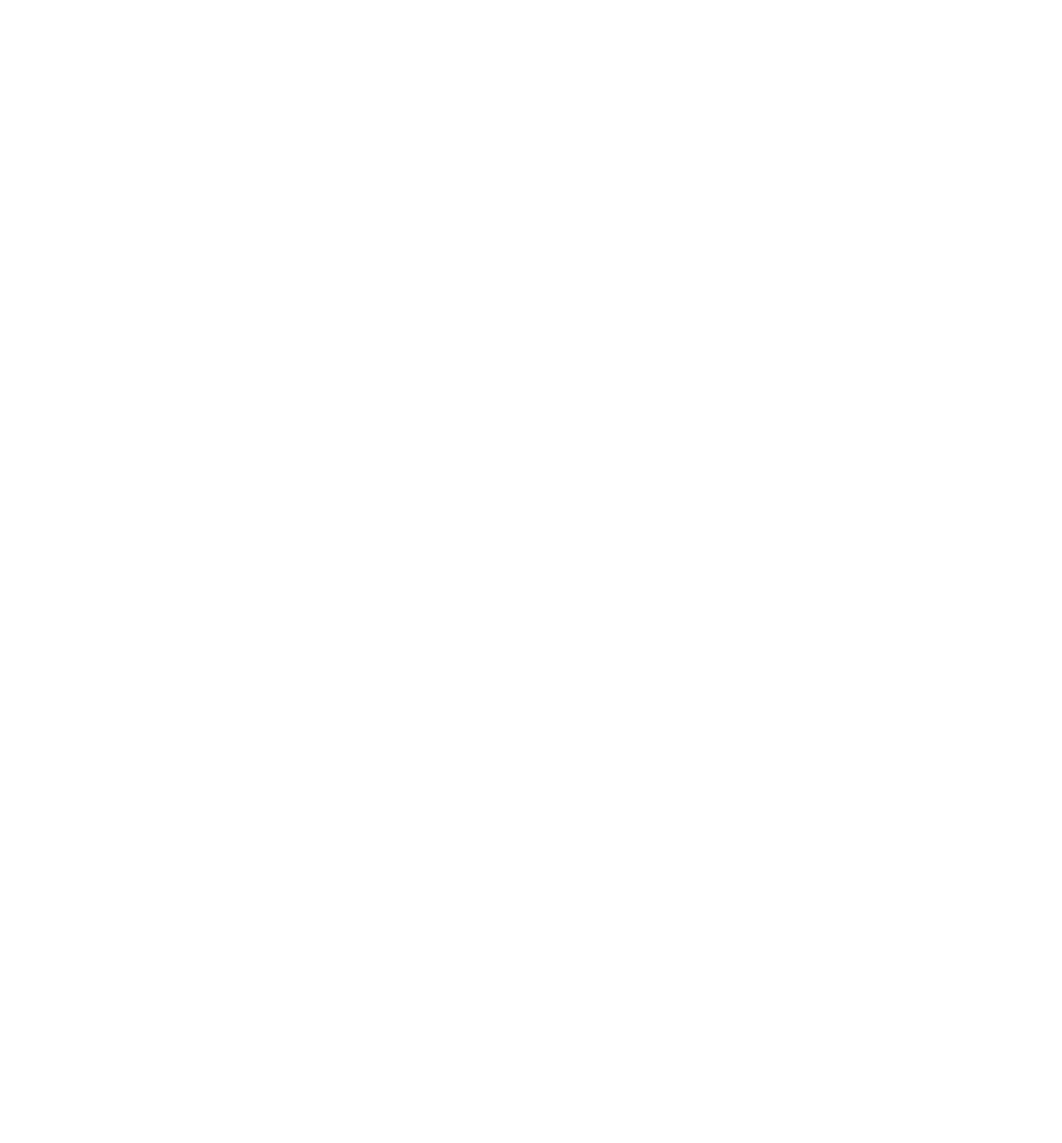
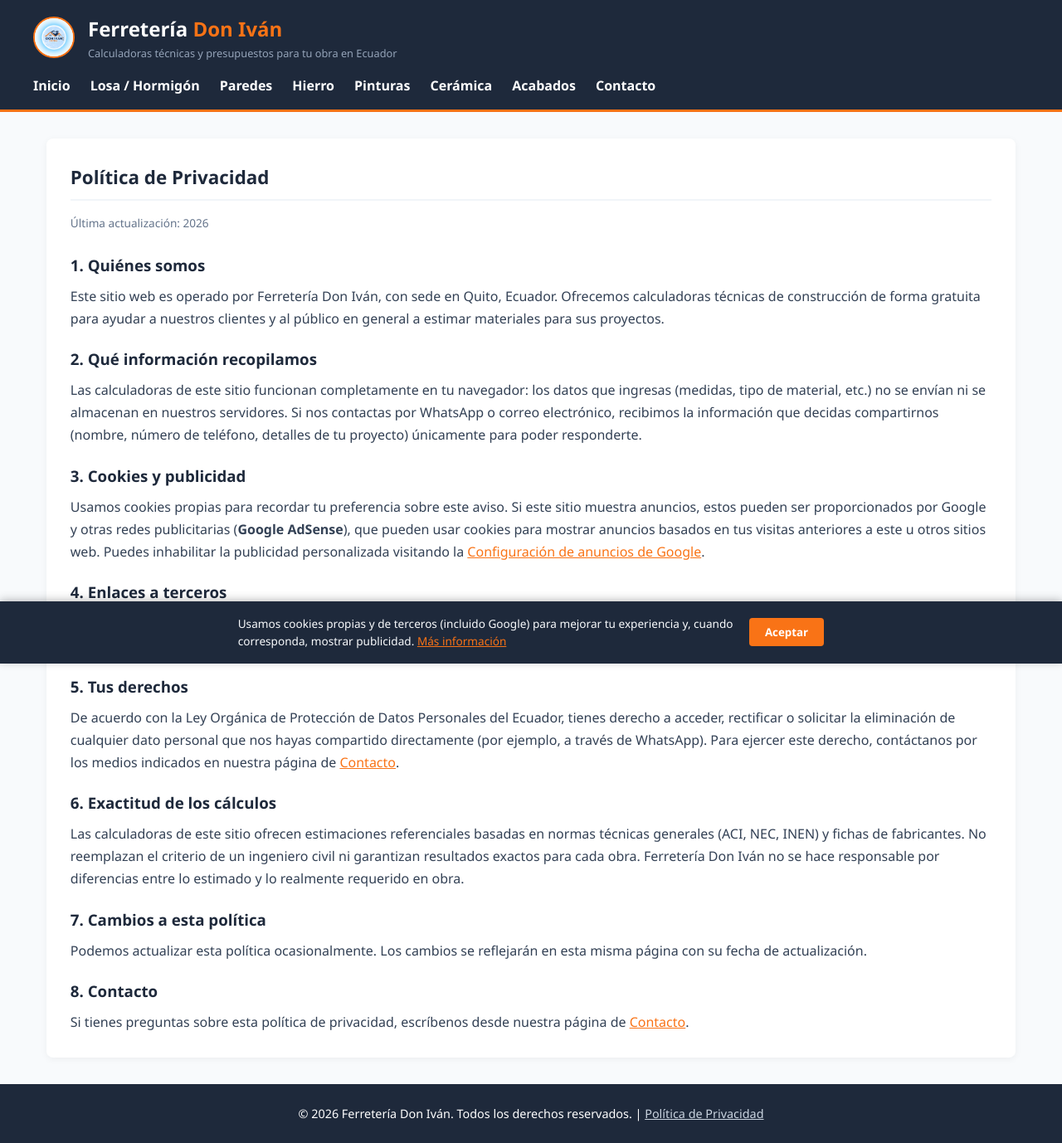
Before and after one commit to jeanfrancoisdiazveliz-jpg/calculadoras-ferreteria, a plain HTML site: page privacidad.html in a window 1280 px wide. Shown: the whole page at 83% size. Before the commit the page ends 800 px from the top, so only its background shows below. Drawn offline with Linux system fonts and the light colour scheme.

Commit message:
paginas actualizadas

```diff
--- a/acabados.html
+++ b/acabados.html
@@ -6,6 +6,10 @@
     <title>
       Calculadora de Acabados de Lujo y Tejas PVC | Ferretería Don Iván
     </title>
+    <meta
+      name="description"
+      content="Calcula gratis tejas españolas de PVC, correas G, pernos y canales pluviales, o paneles WPC y PVC marmolizado, con simulación visual del techo."
+    />
     <link rel="stylesheet" href="styles.css" />
   </head>
   <body>
@@ -255,6 +259,19 @@
             </p>
           </div>
 
+          <p
+            style="
+              font-size: 0.78rem;
+              color: #94a3b8;
+              margin-top: 1rem;
+              text-align: center;
+            "
+          >
+            * Cálculo referencial. La separación de correas y cantidad de
+            pernos puede variar según el fabricante y la carga de viento de
+            tu zona; consulta siempre la ficha técnica del producto elegido.
+          </p>
+
           <!-- CONTENEDOR DEL SIMULADOR TÉCNICO VISUAL -->
           <div
             id="simulador-container"
@@ -351,18 +368,18 @@
             >
               <li style="margin-bottom: 0.5rem">
                 <strong>Separación Máxima de Correas:</strong> Para Teja
-                Española de $2.5\text{ mm}$, las correas tipo G deben soldarse o
-                fijarse a máximo <strong>65 cm a 75 cm</strong> de distancia.
+                Española de 2.5 mm, las correas tipo G se fijan entre
+                <strong>60 cm y 90 cm</strong> de distancia según el
+                fabricante. Esta calculadora usa 70 cm como estándar.
               </li>
               <li style="margin-bottom: 0.5rem">
                 <strong>Pernos y Capuchones:</strong> Fijar sobre la cresta de
-                la teja con pernos de $2"$ o $2.5"$ autoperforantes con arandela
+                la teja con pernos de 2" o 2.5" autoperforantes con arandela
                 de goma EPDM.
               </li>
               <li>
                 <strong>Canales de Lluvia:</strong> Colocar ganchos de soporte
-                para canales cada $60\text{ cm}$ a $80\text{ cm}$ a lo largo de
-                la caída.
+                para canales cada 60 cm a 80 cm a lo largo de la caída.
               </li>
             </ul>
           </article>
@@ -381,7 +398,7 @@
             >
               <li style="margin-bottom: 0.5rem">
                 <strong>Paneles WPC Acanalados:</strong> Usar binchas invisibles
-                de acero inoxidable (4 binchas por tira de $2.90\text{ m}$).
+                de acero inoxidable (4 binchas por tira de 2.90 m).
               </li>
               <li style="margin-bottom: 0.5rem">
                 <strong>PVC Marmolizado (1.22 x 2.44 m):</strong> Aplicar
@@ -399,7 +416,7 @@
     </main>
 
     <footer>
-      <p>&copy; 2026 Ferretería Don Iván. Todos los derechos reservados.</p>
+      <p>&copy; 2026 Ferretería Don Iván. Todos los derechos reservados. | <a href="privacidad.html" style="color: #cbd5e1">Política de Privacidad</a></p>
     </footer>
 
     <!-- LÓGICA JAVASCRIPT Y DIBUJO DEL SIMULADOR -->
@@ -802,5 +819,6 @@
           "block";
       }
     </script>
+  <script src="script.js"></script>
   </body>
 </html>
--- a/privacidad.html
+++ b/privacidad.html
@@ -0,0 +1,152 @@
+<!doctype html>
+<html lang="es">
+  <head>
+    <meta charset="UTF-8" />
+    <meta name="viewport" content="width=device-width, initial-scale=1.0" />
+    <title>Política de Privacidad | Ferretería Don Iván</title>
+    <meta
+      name="description"
+      content="Política de privacidad y uso de cookies de las calculadoras de construcción de Ferretería Don Iván."
+    />
+    <link rel="stylesheet" href="styles.css" />
+  </head>
+  <body>
+    <header>
+      <div class="header-container">
+        <div class="brand-box">
+          <img
+            src="IMAGENES/LOGO_FERRETERIA.png"
+            alt="Ferretería Don Iván Logo"
+            class="logo-img"
+            onerror="this.src = 'IMAGENES/LOGO_FERRETERIA.jpg'"
+          />
+          <div class="brand-text">
+            <h1>Ferretería <span>Don Iván</span></h1>
+            <p>Calculadoras técnicas y presupuestos para tu obra en Ecuador</p>
+          </div>
+        </div>
+        <nav>
+          <a href="index.html">Inicio</a>
+          <a href="cemento.html">Losa / Hormigón</a>
+          <a href="bloques.html">Paredes</a>
+          <a href="hierro.html">Hierro</a>
+          <a href="pinturas.html">Pinturas</a>
+          <a href="ceramica.html">Cerámica</a>
+          <a href="acabados.html">Acabados</a>
+          <a href="contacto.html">Contacto</a>
+        </nav>
+      </div>
+    </header>
+
+    <main class="container">
+      <section class="card">
+        <h2>Política de Privacidad</h2>
+        <p style="color: #64748b; font-size: 0.85rem; margin-bottom: 1.5rem">
+          Última actualización: 2026
+        </p>
+
+        <div style="line-height: 1.7; color: #334155">
+          <h3 style="color: var(--azul-marino); margin: 1.2rem 0 0.5rem">
+            1. Quiénes somos
+          </h3>
+          <p>
+            Este sitio web es operado por Ferretería Don Iván, con sede en
+            Quito, Ecuador. Ofrecemos calculadoras técnicas de construcción
+            de forma gratuita para ayudar a nuestros clientes y al público en
+            general a estimar materiales para sus proyectos.
+          </p>
+
+          <h3 style="color: var(--azul-marino); margin: 1.2rem 0 0.5rem">
+            2. Qué información recopilamos
+          </h3>
+          <p>
+            Las calculadoras de este sitio funcionan completamente en tu
+            navegador: los datos que ingresas (medidas, tipo de material,
+            etc.) no se envían ni se almacenan en nuestros servidores. Si nos
+            contactas por WhatsApp o correo electrónico, recibimos la
+            información que decidas compartirnos (nombre, número de teléfono,
+            detalles de tu proyecto) únicamente para poder responderte.
+          </p>
+
+          <h3 style="color: var(--azul-marino); margin: 1.2rem 0 0.5rem">
+            3. Cookies y publicidad
+          </h3>
+          <p>
+            Usamos cookies propias para recordar tu preferencia sobre este
+            aviso. Si este sitio muestra anuncios, estos pueden ser
+            proporcionados por Google y otras redes publicitarias
+            (<strong>Google AdSense</strong>), que pueden usar cookies para
+            mostrar anuncios basados en tus visitas anteriores a este u otros
+            sitios web. Puedes inhabilitar la publicidad personalizada
+            visitando la
+            <a
+              href="https://adssettings.google.com/"
+              target="_blank"
+              style="color: var(--naranja-ferretero)"
+              >Configuración de anuncios de Google</a
+            >.
+          </p>
+
+          <h3 style="color: var(--azul-marino); margin: 1.2rem 0 0.5rem">
+            4. Enlaces a terceros
+          </h3>
+          <p>
+            Nuestras páginas incluyen enlaces a WhatsApp y pueden incluir
+            enlaces a redes sociales. No somos responsables de las políticas
+            de privacidad de esos servicios externos.
+          </p>
+
+          <h3 style="color: var(--azul-marino); margin: 1.2rem 0 0.5rem">
+            5. Tus derechos
+          </h3>
+          <p>
+            De acuerdo con la Ley Orgánica de Protección de Datos Personales
+            del Ecuador, tienes derecho a acceder, rectificar o solicitar la
+            eliminación de cualquier dato personal que nos hayas compartido
+            directamente (por ejemplo, a través de WhatsApp). Para ejercer
+            este derecho, contáctanos por los medios indicados en nuestra
+            página de <a href="contacto.html" style="color: var(--naranja-ferretero)">Contacto</a>.
+          </p>
+
+          <h3 style="color: var(--azul-marino); margin: 1.2rem 0 0.5rem">
+            6. Exactitud de los cálculos
+          </h3>
+          <p>
+            Las calculadoras de este sitio ofrecen estimaciones referenciales
+            basadas en normas técnicas generales (ACI, NEC, INEN) y fichas de
+            fabricantes. No reemplazan el criterio de un ingeniero civil ni
+            garantizan resultados exactos para cada obra. Ferretería Don Iván
+            no se hace responsable por diferencias entre lo estimado y lo
+            realmente requerido en obra.
+          </p>
+
+          <h3 style="color: var(--azul-marino); margin: 1.2rem 0 0.5rem">
+            7. Cambios a esta política
+          </h3>
+          <p>
+            Podemos actualizar esta política ocasionalmente. Los cambios se
+            reflejarán en esta misma página con su fecha de actualización.
+          </p>
+
+          <h3 style="color: var(--azul-marino); margin: 1.2rem 0 0.5rem">
+            8. Contacto
+          </h3>
+          <p>
+            Si tienes preguntas sobre esta política de privacidad, escríbenos
+            desde nuestra página de
+            <a href="contacto.html" style="color: var(--naranja-ferretero)">Contacto</a>.
+          </p>
+        </div>
+      </section>
+    </main>
+
+    <footer>
+      <p>
+        &copy; 2026 Ferretería Don Iván. Todos los derechos reservados. |
+        <a href="privacidad.html" style="color: #cbd5e1">Política de Privacidad</a>
+      </p>
+    </footer>
+
+    <script src="script.js"></script>
+  </body>
+</html>
--- a/script.js
+++ b/script.js
@@ -0,0 +1,81 @@
+// =======================================================
+// Ferretería Don Iván - script.js
+// Banner de consentimiento de cookies (requisito AdSense/UE)
+// =======================================================
+
+(function () {
+  const CONSENT_KEY = "ferreteria-don-ivan-cookie-consent";
+
+  function yaAceptoCookies() {
+    try {
+      return localStorage.getItem(CONSENT_KEY) === "true";
+    } catch (e) {
+      return false;
+    }
+  }
+
+  function guardarConsentimiento() {
+    try {
+      localStorage.setItem(CONSENT_KEY, "true");
+    } catch (e) {
+      // Si localStorage no está disponible, no bloqueamos la navegación.
+    }
+    const banner = document.getElementById("cookie-banner");
+    if (banner) banner.remove();
+  }
+
+  function mostrarBannerCookies() {
+    if (yaAceptoCookies()) return;
+
+    const banner = document.createElement("div");
+    banner.id = "cookie-banner";
+    banner.style.cssText = `
+      position: fixed;
+      bottom: 0;
+      left: 0;
+      right: 0;
+      background: #1e293b;
+      color: #f8fafc;
+      padding: 1rem 1.2rem;
+      display: flex;
+      flex-wrap: wrap;
+      align-items: center;
+      justify-content: center;
+      gap: 1rem;
+      z-index: 9999;
+      font-size: 0.85rem;
+      box-shadow: 0 -2px 10px rgba(0,0,0,0.25);
+    `;
+
+    banner.innerHTML = `
+      <span style="max-width: 600px;">
+        Usamos cookies propias y de terceros (incluido Google) para mejorar
+        tu experiencia y, cuando corresponda, mostrar publicidad.
+        <a href="privacidad.html" style="color:#f97316; text-decoration: underline;">
+          Más información
+        </a>
+      </span>
+      <button id="cookie-aceptar" style="
+        background-color: #f97316;
+        color: white;
+        border: none;
+        padding: 0.5rem 1.2rem;
+        border-radius: 4px;
+        font-weight: 600;
+        cursor: pointer;
+        white-space: nowrap;
+      ">Aceptar</button>
+    `;
+
+    document.body.appendChild(banner);
+    document
+      .getElementById("cookie-aceptar")
+      .addEventListener("click", guardarConsentimiento);
+  }
+
+  if (document.readyState === "loading") {
+    document.addEventListener("DOMContentLoaded", mostrarBannerCookies);
+  } else {
+    mostrarBannerCookies();
+  }
+})();
```
Also changed, not shown: bloques.html (+2 -1 lines), cemento.html (+2 -1 lines), ceramica.html (+2 -1 lines), contacto.html (+166 -0 lines), hierro.html (+2 -1 lines), index.html (+3 -1 lines), pinturas.html (+2 -1 lines), sitemap.xml (added, +48 -0 lines), robots.txt (added), 1 other file.
